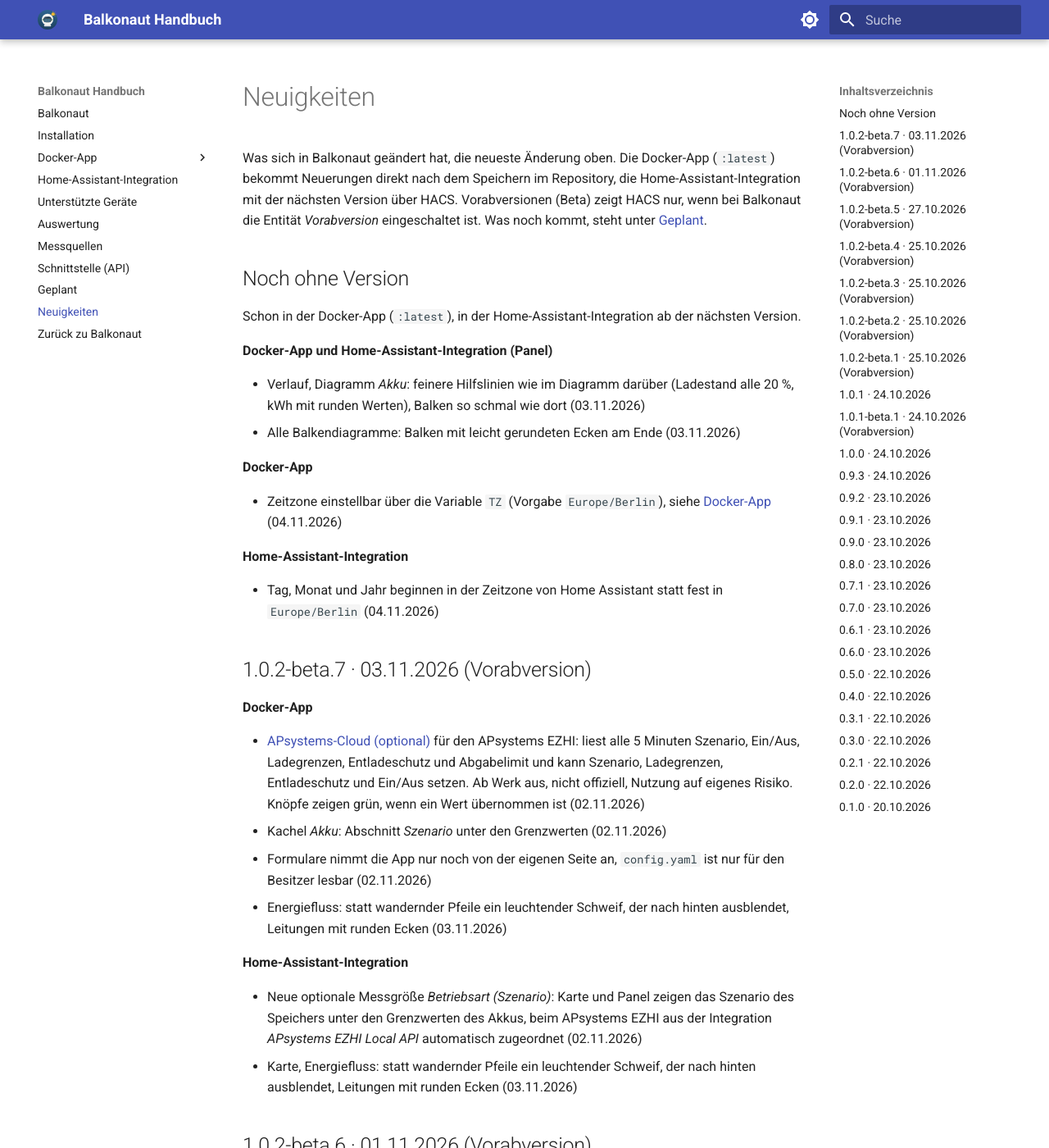
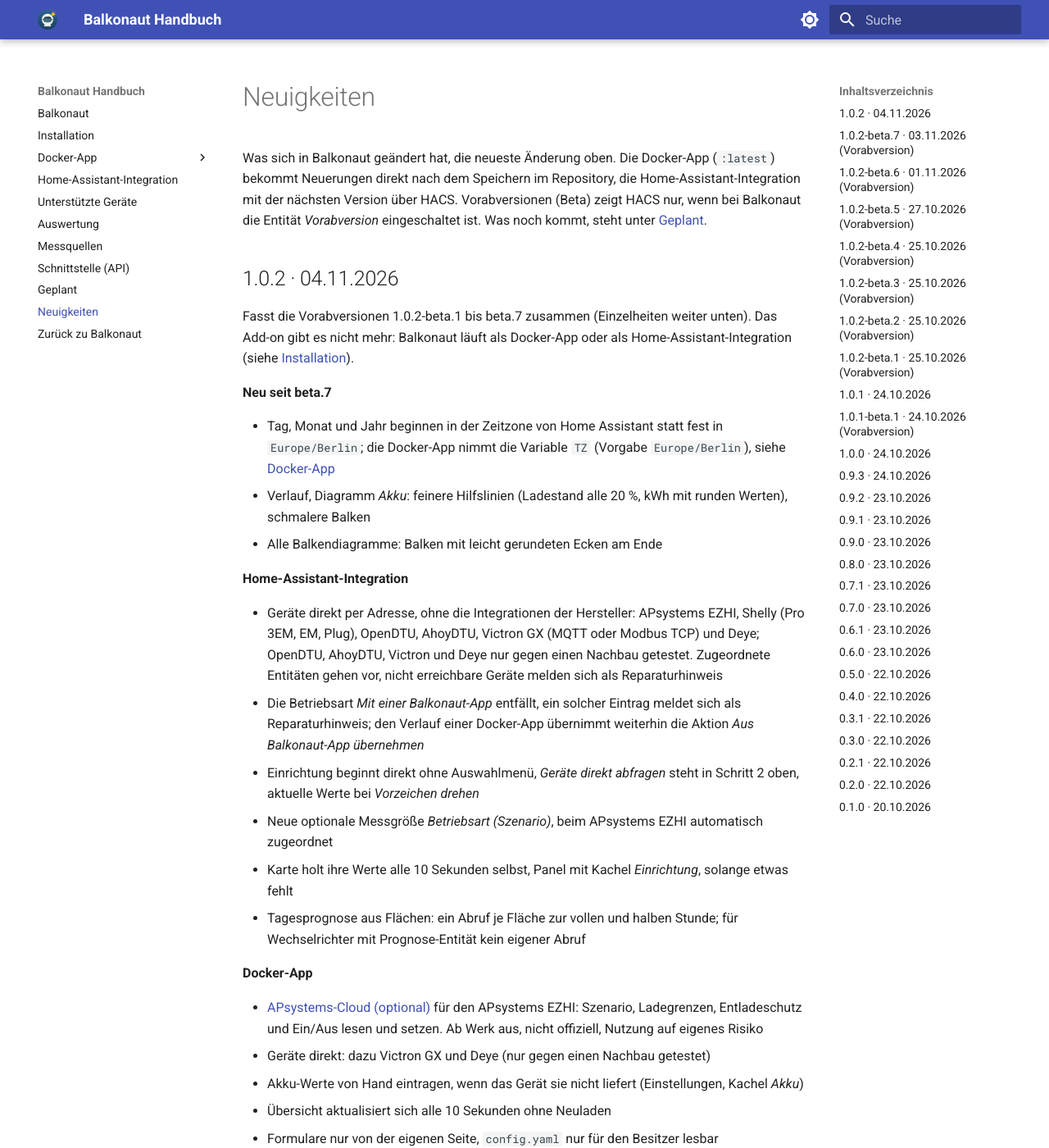
Before and after one commit to balkonaut/balkonaut, an MkDocs documentation site: the page built from docs/neuigkeiten.md, in a window 1280 px wide and 1400 px high. Shown: the whole window at 82% size. Built offline with MkDocs 1.6.1 and Material for MkDocs 9.7.7, drawn with Linux system fonts in a browser that asks for light colours; some of the changed text lies outside the part shown.

```diff
--- a/docs/neuigkeiten.md
+++ b/docs/neuigkeiten.md
@@ -5,23 +5,59 @@ direkt nach dem Speichern im Repository, die Home-Assistant-Integration mit der
 Vorabversionen (Beta) zeigt HACS nur, wenn bei Balkonaut die Entität *Vorabversion* eingeschaltet ist.
 Was noch kommt, steht unter [Geplant](geplant.md).
 
-## Noch ohne Version
+## 1.0.2 · 04.11.2026
 
-Schon in der Docker-App (`:latest`), in der Home-Assistant-Integration ab der nächsten Version.
+Fasst die Vorabversionen 1.0.2-beta.1 bis beta.7 zusammen (Einzelheiten weiter unten). Das Add-on gibt es nicht
+mehr: Balkonaut läuft als Docker-App oder als Home-Assistant-Integration (siehe [Installation](index.md)).
 
-**Docker-App und Home-Assistant-Integration (Panel)**
+**Neu seit beta.7**
 
-- Verlauf, Diagramm *Akku*: feinere Hilfslinien wie im Diagramm darüber (Ladestand alle 20 %, kWh mit runden Werten),
-  Balken so schmal wie dort (03.11.2026)
-- Alle Balkendiagramme: Balken mit leicht gerundeten Ecken am Ende (03.11.2026)
+- Tag, Monat und Jahr beginnen in der Zeitzone von Home Assistant statt fest in `Europe/Berlin`; die Docker-App nimmt
+  die Variable `TZ` (Vorgabe `Europe/Berlin`), siehe [Docker-App](docker.md)
+- Verlauf, Diagramm *Akku*: feinere Hilfslinien (Ladestand alle 20 %, kWh mit runden Werten), schmalere Balken
+- Alle Balkendiagramme: Balken mit leicht gerundeten Ecken am Ende
+
+**Home-Assistant-Integration**
+
+- Geräte direkt per Adresse, ohne die Integrationen der Hersteller: APsystems EZHI, Shelly (Pro 3EM, EM, Plug),
+  OpenDTU, AhoyDTU, Victron GX (MQTT oder Modbus TCP) und Deye; OpenDTU, AhoyDTU, Victron und Deye nur gegen einen
+  Nachbau getestet. Zugeordnete Entitäten gehen vor, nicht erreichbare Geräte melden sich als Reparaturhinweis
+- Die Betriebsart *Mit einer Balkonaut-App* entfällt, ein solcher Eintrag meldet sich als Reparaturhinweis; den
+  Verlauf einer Docker-App übernimmt weiterhin die Aktion *Aus Balkonaut-App übernehmen*
+- Einrichtung beginnt direkt ohne Auswahlmenü, *Geräte direkt abfragen* steht in Schritt 2 oben, aktuelle Werte bei
+  *Vorzeichen drehen*
+- Neue optionale Messgröße *Betriebsart (Szenario)*, beim APsystems EZHI automatisch zugeordnet
+- Karte holt ihre Werte alle 10 Sekunden selbst, Panel mit Kachel *Einrichtung*, solange etwas fehlt
+- Tagesprognose aus Flächen: ein Abruf je Fläche zur vollen und halben Stunde; für Wechselrichter mit
+  Prognose-Entität kein eigener Abruf
 
 **Docker-App**
 
-- Zeitzone einstellbar über die Variable `TZ` (Vorgabe `Europe/Berlin`), siehe [Docker-App](docker.md) (04.11.2026)
+- [APsystems-Cloud (optional)](einstellungen.md#apsystems-cloud-optional) für den APsystems EZHI: Szenario,
+  Ladegrenzen, Entladeschutz und Ein/Aus lesen und setzen. Ab Werk aus, nicht offiziell, Nutzung auf eigenes Risiko
+- Geräte direkt: dazu Victron GX und Deye (nur gegen einen Nachbau getestet)
+- Akku-Werte von Hand eintragen, wenn das Gerät sie nicht liefert (Einstellungen, Kachel *Akku*)
+- Übersicht aktualisiert sich alle 10 Sekunden ohne Neuladen
+- Formulare nur von der eigenen Seite, `config.yaml` nur für den Besitzer lesbar
 
-**Home-Assistant-Integration**
+**Docker-App und Home-Assistant-Integration (Karte und Panel)**
 
-- Tag, Monat und Jahr beginnen in der Zeitzone von Home Assistant statt fest in `Europe/Berlin` (04.11.2026)
+- Energiefluss mit leuchtendem Schweif und runden Ecken, gestauchten langen Namen, bei Victron über MQTT je
+  Laderegler ein Solarfeld
+- Neue Kacheln *Energiewege*, *Autarkie heute* und *Weiteres Akku-Modul*; alle Kacheln einheitlich mit Erklärung
+  (Knopf *i*) und Bewertung von rot bis grün; Szenario unter den Grenzwerten des Akkus
+- Diagramm *Woher kommt dein Strom*: Balkonkraftwerk und Netz nebeneinander, feinere Skala, erwartete Erzeugung als
+  Linie; neues Diagramm *Akku* mit Ladestand, Laden und Entladen
+- Nulleinspeisung: Karte *Nach Uhrzeit*; Monatsbericht: ein Klick auf einen Tag öffnet ihn im Verlauf
+- Akku: Kapazität und Ladegrenzen als letzter bekannter Wert, Wirkungsgrad mit dem Ladestand vom Beginn des Zeitraums
+- Handy: breite Kacheln passen in die Zeile, Überschriften mit Silbentrennung
+
+**Korrekturen**
+
+- Regelgüte und Ertragswächter rechnen Tage der Zeitumstellung richtig (23 bzw. 25 Stunden)
+- Statusberechnung deutlich schneller bei langer Historie, Übernahme des Verlaufs braucht viel weniger Speicher
+- Panel: beim schnellen Wechsel der Tabs erscheint nicht mehr der falsche Inhalt
+- MQTT-Abfrage mit Zeit- und Größengrenze
 
 ## 1.0.2-beta.7 · 03.11.2026 (Vorabversion)
 
--- a/pyproject.toml
+++ b/pyproject.toml
@@ -4,7 +4,7 @@ build-backend = "setuptools.build_meta"
 
 [project]
 name = "balkonaut"
-version = "1.0.2-beta.7"
+version = "1.0.2"
 description = "Analyse- und Entscheidungstool für Balkonkraftwerke mit Speicher"
 requires-python = ">=3.12"
 license = "Apache-2.0"
```
Also changed, not shown: 1 other file.
